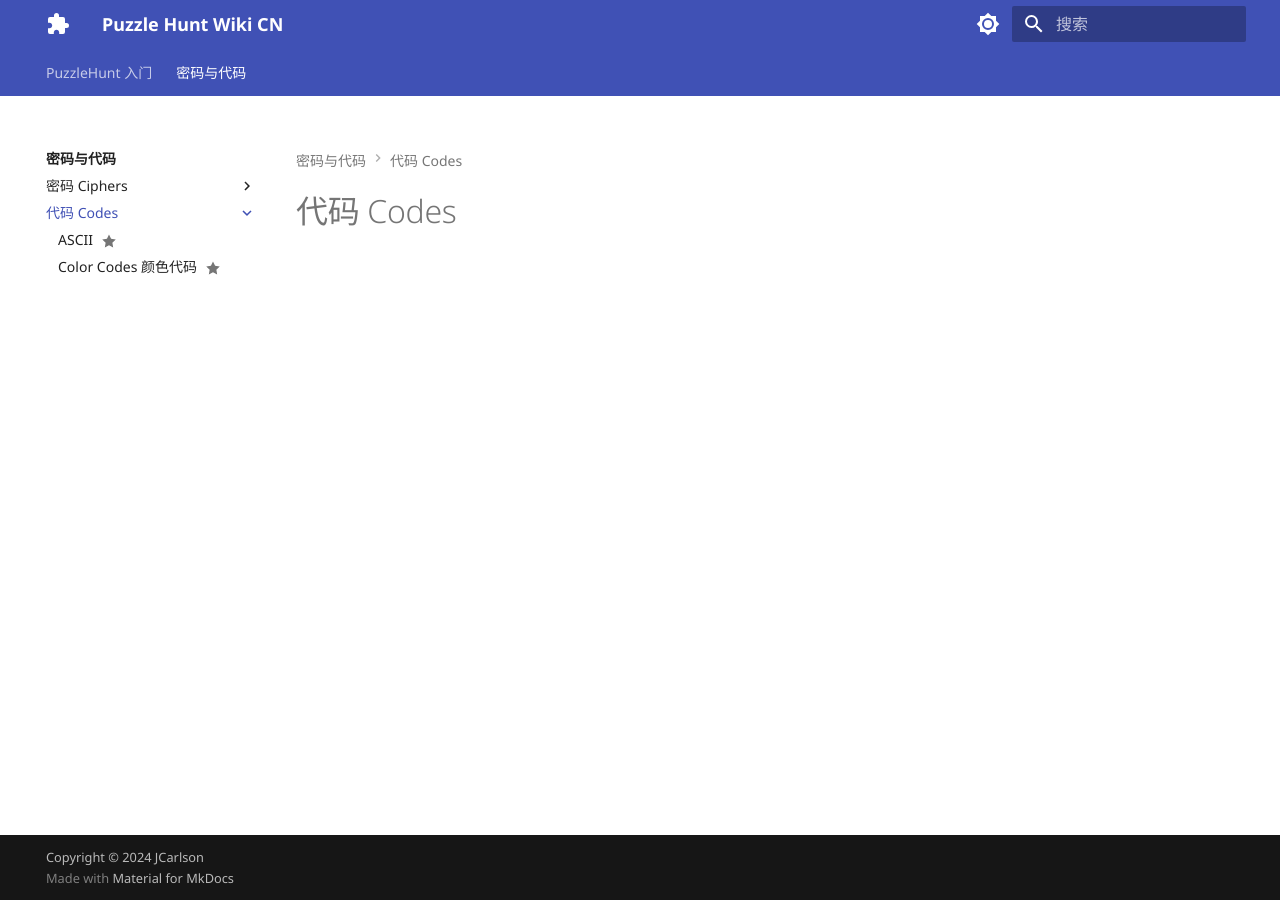
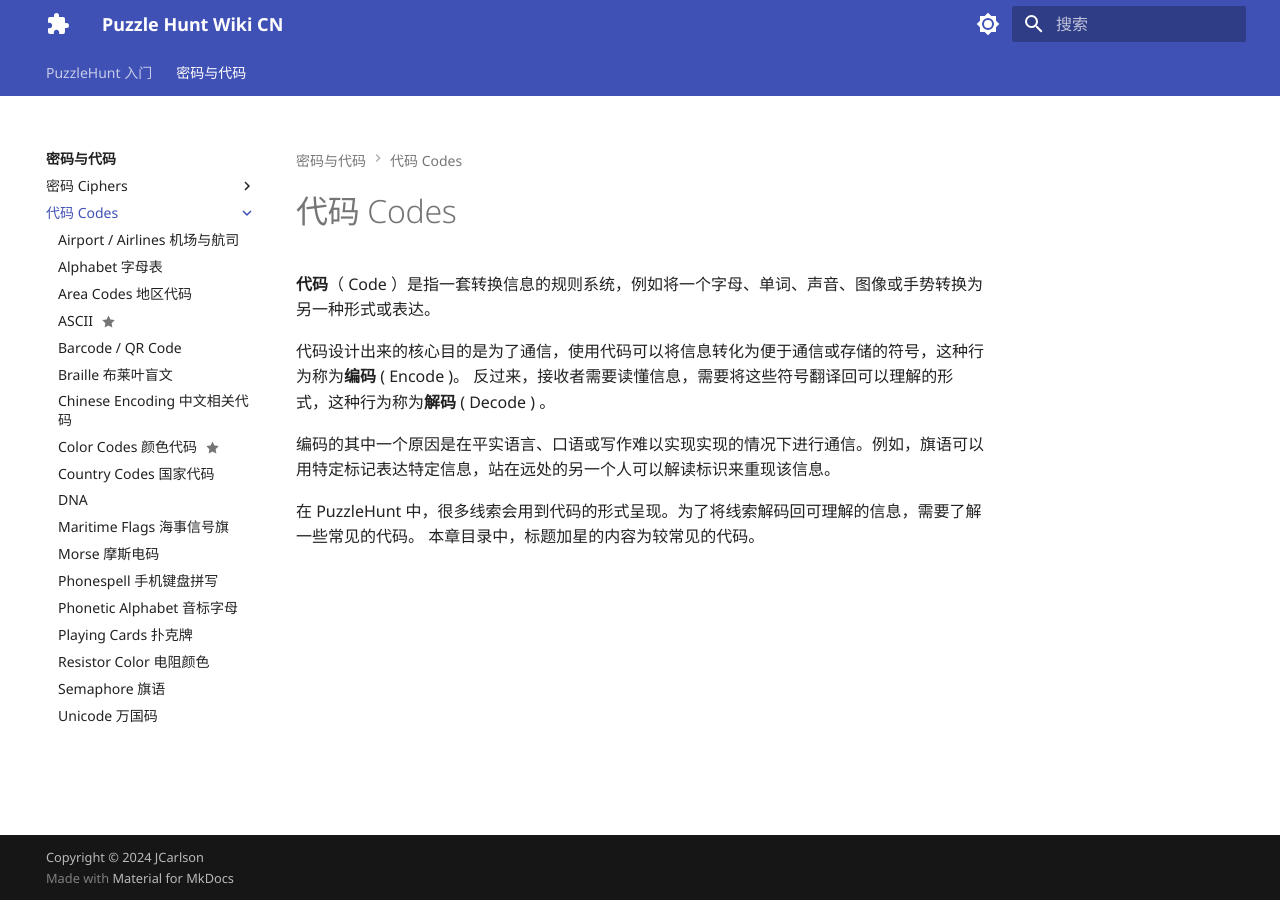
Before and after one commit to JimmyCHWang/puzzle-hunt-wiki-cn, an MkDocs documentation site: the page built from docs/ciphers-and-codes/codes/index.md, in a window 1280 px wide. Built offline with MkDocs 1.6.1 and Material for MkDocs 9.7.7, drawn with Linux system fonts in a browser that asks for light colours; plug-ins that fetch from the network failed and are left out.

Commit message:
Code intro, TOC, title fix

```diff
--- a/docs/ciphers-and-codes/codes/index.md
+++ b/docs/ciphers-and-codes/codes/index.md
@@ -2,3 +2,13 @@
 title: 代码 Codes
 description: 代码页面索引
 ---
+
+**代码**（ Code ）是指一套转换信息的规则系统，例如将一个字母、单词、声音、图像或手势转换为另一种形式或表达。
+
+代码设计出来的核心目的是为了通信，使用代码可以将信息转化为便于通信或存储的符号，这种行为称为**编码** ( Encode )。
+反过来，接收者需要读懂信息，需要将这些符号翻译回可以理解的形式，这种行为称为**解码** ( Decode ) 。
+
+编码的其中一个原因是在平实语言、口语或写作难以实现实现的情况下进行通信。例如，旗语可以用特定标记表达特定信息，站在远处的另一个人可以解读标识来重现该信息。
+
+在 PuzzleHunt 中，很多线索会用到代码的形式呈现。为了将线索解码回可理解的信息，需要了解一些常见的代码。
+本章目录中，标题加星的内容为较常见的代码。
--- a/mkdocs.yml
+++ b/mkdocs.yml
@@ -132,5 +132,21 @@ nav:
       - Vigenere 维吉尼亚: ciphers-and-codes/ciphers/vigenere.md
     - 代码 Codes:
       - ciphers-and-codes/codes/index.md
+      - Airport / Airlines 机场与航司: ciphers-and-codes/codes/airport.md
+      - Alphabet 字母表: ciphers-and-codes/codes/alphabet.md
+      - Area Codes 地区代码: ciphers-and-codes/codes/area-codes.md
       - ASCII: ciphers-and-codes/codes/ascii.md
+      - Barcode / QR Code: ciphers-and-codes/codes/barcode-qrcode.md
+      - Braille 布莱叶盲文: ciphers-and-codes/codes/braille.md
+      - Chinese Encoding 中文相关代码: ciphers-and-codes/codes/chinese-encoding.md
       - Color Codes 颜色代码: ciphers-and-codes/codes/color-codes.md
+      - Country Codes 国家代码: ciphers-and-codes/codes/country-codes.md
+      - DNA: ciphers-and-codes/codes/dna.md
+      - Maritime Flags 海事信号旗: ciphers-and-codes/codes/maritime-signal-flags.md
+      - Morse 摩斯电码: ciphers-and-codes/codes/morse.md
+      - Phonespell 手机键盘拼写: ciphers-and-codes/codes/phonespell.md
+      - Phonetic Alphabet 音标字母: ciphers-and-codes/codes/phonetic-alphabet.md
+      - Playing Cards 扑克牌: ciphers-and-codes/codes/playing-cards.md
+      - Resistor Color 电阻颜色: ciphers-and-codes/codes/resistor-color.md
+      - Semaphore 旗语: ciphers-and-codes/codes/semaphore.md
+      - Unicode 万国码: ciphers-and-codes/codes/unicode.md
```
Also changed, not shown: docs/ciphers-and-codes/codes/area-codes.md (+1 -1 lines), docs/ciphers-and-codes/codes/phonespell.md (+1 -1 lines), docs/ciphers-and-codes/codes/unicode.md (+1 -1 lines).
